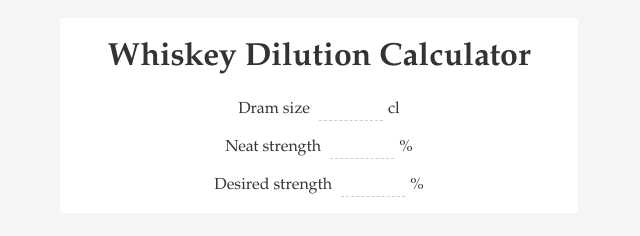
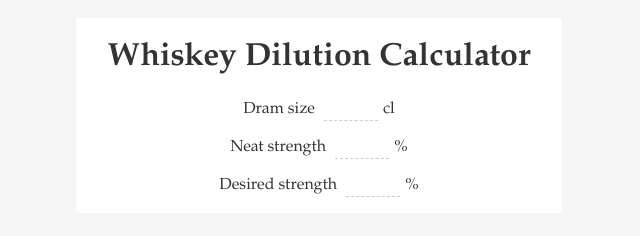
Before and after one commit to vvainio/dilution-calculator, a plain HTML site: page index.html in a window 1280 px wide. Shown: the full height of the page, 321-961 px from the left. Drawn offline with nearby package versions, Linux system fonts and the light colour scheme.

Commit message:
Adjust styles to make inputs fit smaller screens

```diff
--- a/index.html
+++ b/index.html
@@ -19,7 +19,7 @@
         background-color: #fff;
         border-radius: 3px;
         display: inline-block;
-        padding: 0 3em;
+        padding: 0 2em;
       }
 
       input {
@@ -31,7 +31,7 @@
         margin: 0 5px;
         outline: none;
         text-align: center;
-        width: 60px;
+        width: 50px;
       }
 
       strong {
```
